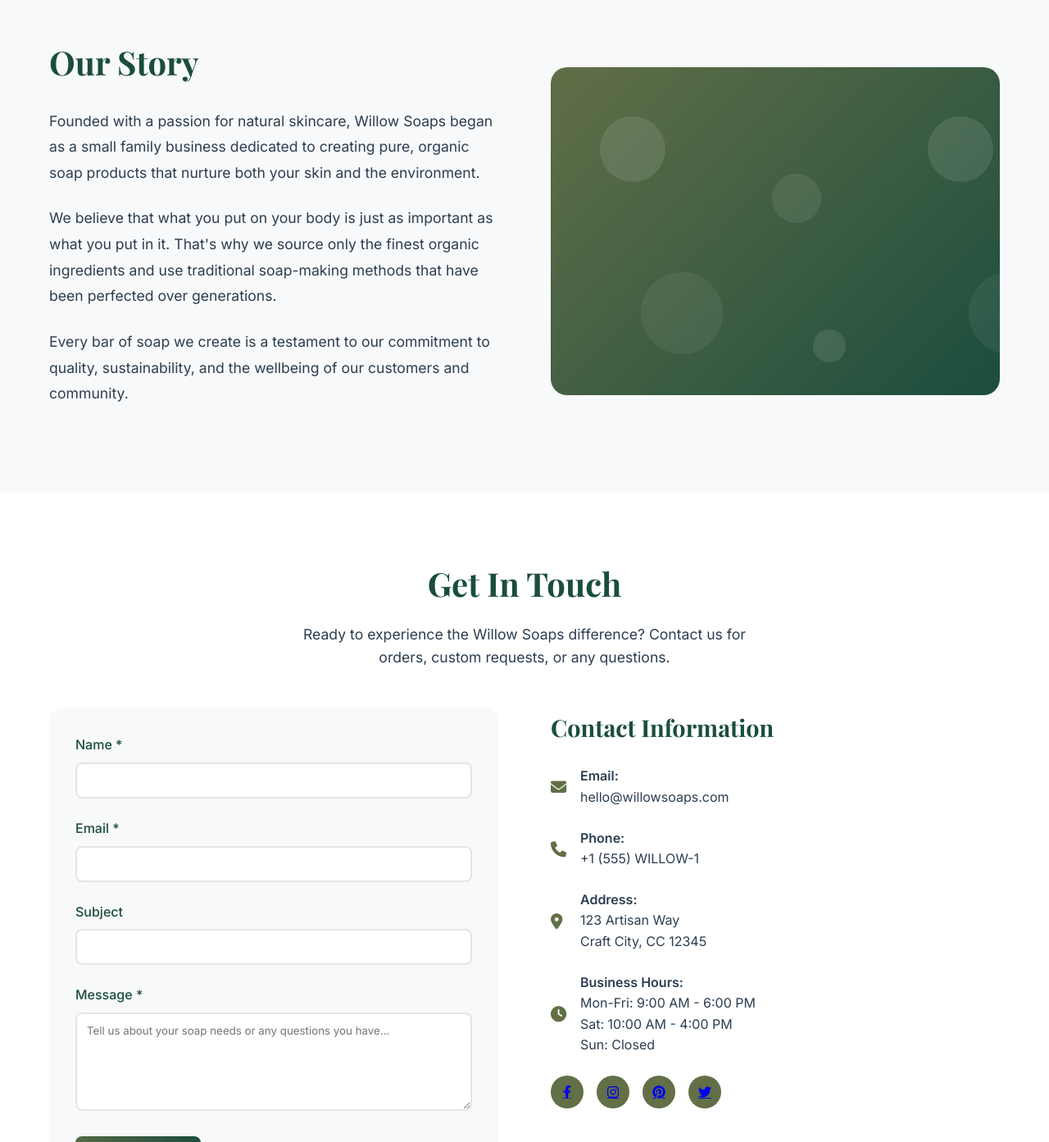
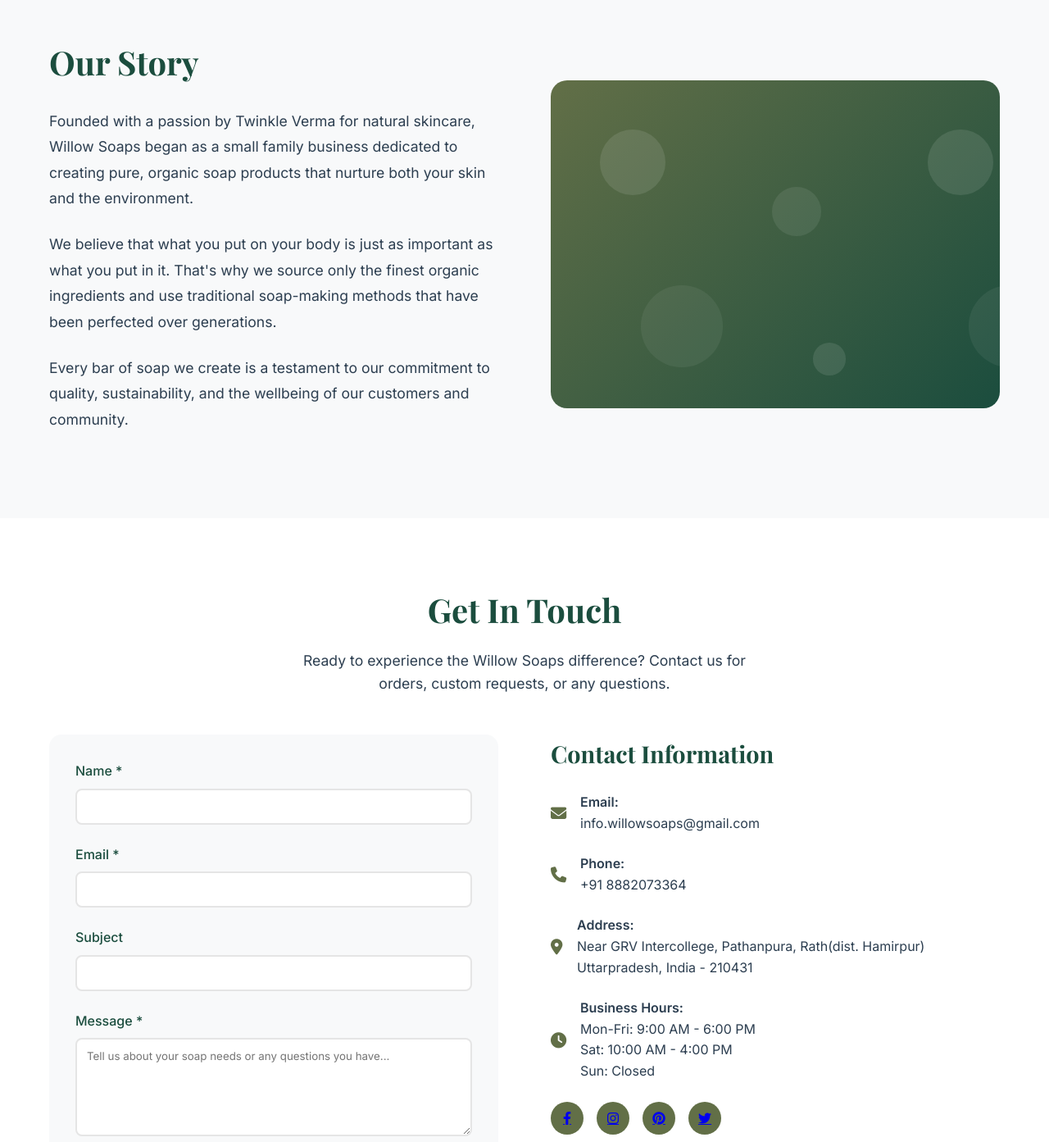
Before and after one commit to abhishekpythons/willow-soaps, a plain HTML site: page index.html in a window 1280 px wide. Shown: the part 2740-4133 px from the top of the page at 82% size. Drawn offline with nearby package versions, Linux system fonts and the light colour scheme.

Commit message:
adding personal information

```diff
--- a/index.html
+++ b/index.html
@@ -781,7 +781,7 @@
             <div class="about-content">
                 <div class="about-text">
                     <h2>Our Story</h2>
-                    <p>Founded with a passion for natural skincare, Willow Soaps began as a small family business dedicated to creating pure, organic soap products that nurture both your skin and the environment.</p>
+                    <p>Founded with a passion by Twinkle Verma for natural skincare, Willow Soaps began as a small family business dedicated to creating pure, organic soap products that nurture both your skin and the environment.</p>
                     <p>We believe that what you put on your body is just as important as what you put in it. That's why we source only the finest organic ingredients and use traditional soap-making methods that have been perfected over generations.</p>
                     <p>Every bar of soap we create is a testament to our commitment to quality, sustainability, and the wellbeing of our customers and community.</p>
                 </div>
@@ -825,22 +825,23 @@
                         <i class="fas fa-envelope"></i>
                         <div>
                             <strong>Email:</strong><br>
-                            hello@willowsoaps.com
+                            info.willowsoaps@gmail.com
                         </div>
                     </div>
                     <div class="contact-item">
                         <i class="fas fa-phone"></i>
                         <div>
                             <strong>Phone:</strong><br>
-                            +1 (555) WILLOW-1
+                            +91 8882073364
                         </div>
                     </div>
                     <div class="contact-item">
                         <i class="fas fa-map-marker-alt"></i>
                         <div>
                             <strong>Address:</strong><br>
-                            123 Artisan Way<br>
-                            Craft City, CC 12345
+                            Near GRV Intercollege,
+                            Pathanpura, Rath(dist. Hamirpur)
+                            Uttarpradesh, India - 210431
                         </div>
                     </div>
                     <div class="contact-item">
```
